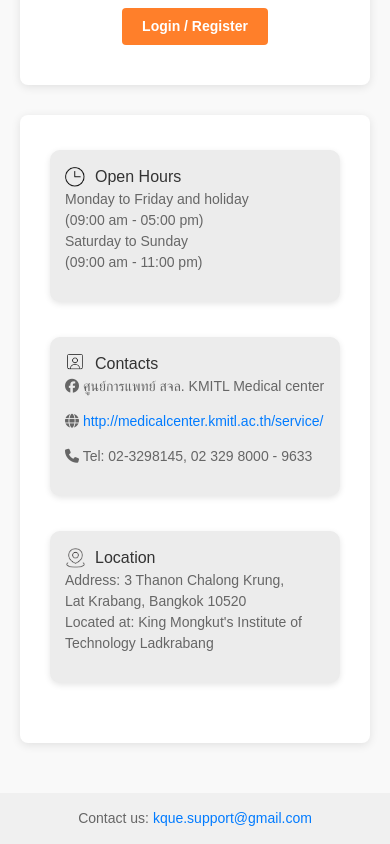
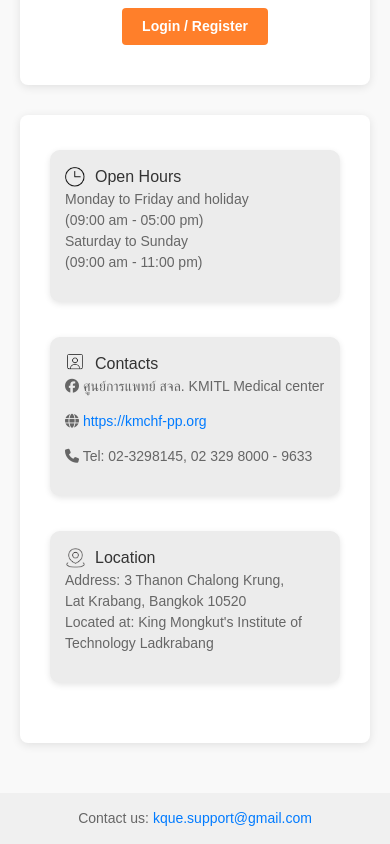
Before and after one commit to Ratthabhumi/Mybackup-github, a React (Create React App) app in the folder client/: page /welcome in a window 390 px wide. Shown: the part 770-1614 px from the top of the page. Built offline with nearby package versions, Linux system fonts and the light colour scheme.

Commit message:
Link to web

```diff
--- a/client/src/pages/ForgotPassword.jsx
+++ b/client/src/pages/ForgotPassword.jsx
@@ -93,7 +93,7 @@ const ForgotPassword = () => {
                                 </div>
                                 <div className="info-content">
                                     <p><i className="fab fa-facebook"></i> ศูนย์การแพทย์ สจล. KMITL Medical Center</p>
-                                    <p><i className="fas fa-globe"></i> <a href="http://medicalcenter.kmitl.ac.th/service/" target="_blank" rel="noopener noreferrer">http://medicalcenter.kmitl.ac.th/service/</a></p>
+                                    <p><i className="fas fa-globe"></i> <a href="https://kmchf-pp.org" target="_blank" rel="noopener noreferrer">https://kmchf-pp.org</a></p>
                                     <p><i className="fas fa-phone"></i> 02 329 8143, 02 329 8000 - 3633</p>
                                 </div>
 
--- a/client/src/pages/Login.jsx
+++ b/client/src/pages/Login.jsx
@@ -165,7 +165,7 @@ const Login = () => {
                                 </div>
                                 <div className="info-content">
                                     <p><i className="fab fa-facebook"></i> ศูนย์การแพทย์ สจล. KMITL Medical Center</p>
-                                    <p><i className="fas fa-globe"></i> <a href="http://medicalcenter.kmitl.ac.th/service/" target="_blank" rel="noopener noreferrer">http://medicalcenter.kmitl.ac.th/service/</a></p>
+                                    <p><i className="fas fa-globe"></i> <a href="https://kmchf-pp.org" target="_blank" rel="noopener noreferrer">https://kmchf-pp.org</a></p>
                                     <p><i className="fas fa-phone"></i> 02 329 8143, 02 329 8000 - 3633</p>
                                 </div>
 
--- a/client/src/pages/Register.jsx
+++ b/client/src/pages/Register.jsx
@@ -171,7 +171,7 @@ const Register = () => {
                                 </div>
                                 <div className="info-content">
                                     <p><i className="fab fa-facebook"></i> ศูนย์การแพทย์ สจล. KMITL Medical Center</p>
-                                    <p><i className="fas fa-globe"></i> <a href="http://medicalcenter.kmitl.ac.th/service/" target="_blank" rel="noopener noreferrer">http://medicalcenter.kmitl.ac.th/service/</a></p>
+                                    <p><i className="fas fa-globe"></i> <a href="https://kmchf-pp.org" target="_blank" rel="noopener noreferrer">https://kmchf-pp.org</a></p>
                                     <p><i className="fas fa-phone"></i> 02 329 8143, 02 329 8000 - 3633</p>
                                 </div>
 
--- a/client/src/pages/ResetPassword.jsx
+++ b/client/src/pages/ResetPassword.jsx
@@ -106,7 +106,7 @@ const ResetPassword = () => {
                                 </div>
                                 <div className="info-content">
                                     <p><i className="fab fa-facebook"></i> ศูนย์การแพทย์ สจล. KMITL Medical Center</p>
-                                    <p><i className="fas fa-globe"></i> <a href="http://medicalcenter.kmitl.ac.th/service/" target="_blank" rel="noopener noreferrer">http://medicalcenter.kmitl.ac.th/service/</a></p>
+                                    <p><i className="fas fa-globe"></i> <a href="https://kmchf-pp.org" target="_blank" rel="noopener noreferrer">https://kmchf-pp.org</a></p>
                                     <p><i className="fas fa-phone"></i> 02 329 8143, 02 329 8000 - 3633</p>
                                 </div>
 
--- a/client/src/pages/Welcome.jsx
+++ b/client/src/pages/Welcome.jsx
@@ -94,7 +94,7 @@ const Welcome = () => {
                                 </div>
 
                                 <p><i className="fab fa-facebook"></i> ศูนย์การแพทย์ สจล. KMITL Medical center</p>
-                                <p><i className="fas fa-globe"></i>  <a href="http://medicalcenter.kmitl.ac.th/service/" target="_blank" rel="noopener noreferrer">http://medicalcenter.kmitl.ac.th/service/</a></p>
+                                <p><i className="fas fa-globe"></i>  <a href="https://kmchf-pp.org" target="_blank" rel="noopener noreferrer">https://kmchf-pp.org</a></p>
                                 <p><i className="fas fa-phone"></i> Tel: 02-3298145, 02 329 8000 - 9633</p>
 
                             </div>
--- a/client/src/styles/Calendar.css
+++ b/client/src/styles/Calendar.css
@@ -105,7 +105,6 @@
   box-shadow: 0 4px 6px rgba(0, 0, 0, 0.1);
   background-color: #f9f9f9;
   transition: transform 0.2s, box-shadow 0.2s;
-  margin-left: 15px;
   cursor: pointer;
   max-width: 85%; /* Set a maximum width for the card */
 }
@@ -122,14 +121,18 @@
   font-family: 'Montserrat', sans-serif;
   font-weight: bold;
   color: #333333;
+  border-radius: 8px;
   background-color: #ADE8F4;
   width: 100%; /* Ensure the header takes full width */
   box-sizing: border-box; /* Include padding in the element's total width and height */
-  margin-bottom: 0.5rem;
+  width: calc(100% + 20px); /* Ensure the header takes full width including padding */
+  margin: -10px -10px 0 -10px; /* Negative margin to include the padding in the background */
+  box-sizing: border-box; /* Include padding in the element's total width and height */
 }
 
 /* Body styles */
 .doccard-body {
+  margin-top: 5px;
   font-size: 1rem;
   font-family: 'Montserrat', sans-serif;
   color: #555;
@@ -269,7 +272,8 @@
 .custom-calendar-container {
   padding: 20px;
   width: 95%; /* Optional for consistent layout */
-  height: 90%; /* Define a fixed height */
+  min-height: 300px; /* Minimum height */
+  height: auto;
   margin: 0 auto;
   background: #fcfcfc;
   border-radius: 8px;
@@ -345,8 +349,9 @@
   }
   .custom-calendar-container {
     padding: 5px;
-    width: 100%; /* Optional for consistent layout */
+    width: auto; /* Optional for consistent layout */
     box-shadow: none;
     border-radius: 4px;
+    height: auto;
   }
 }
```
